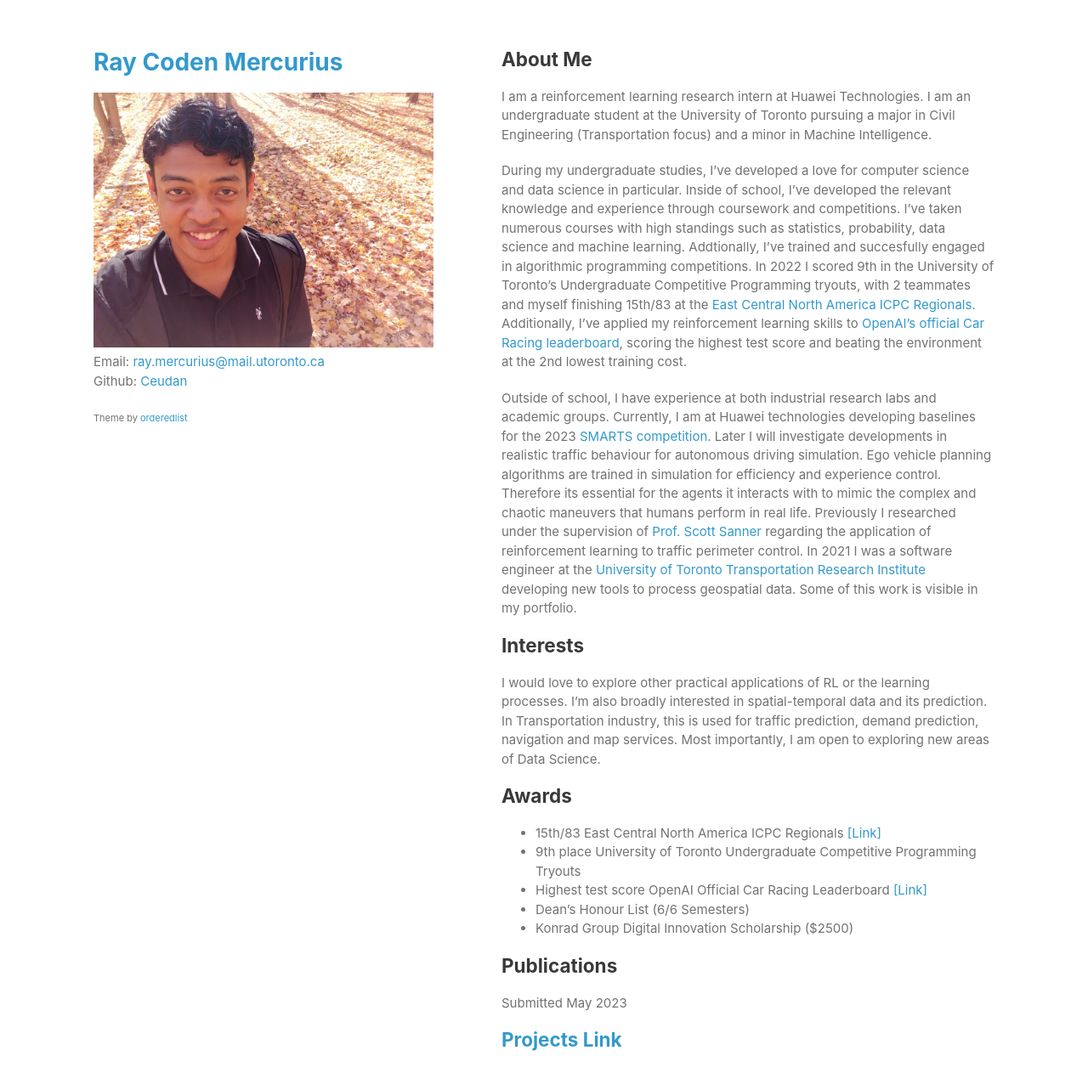
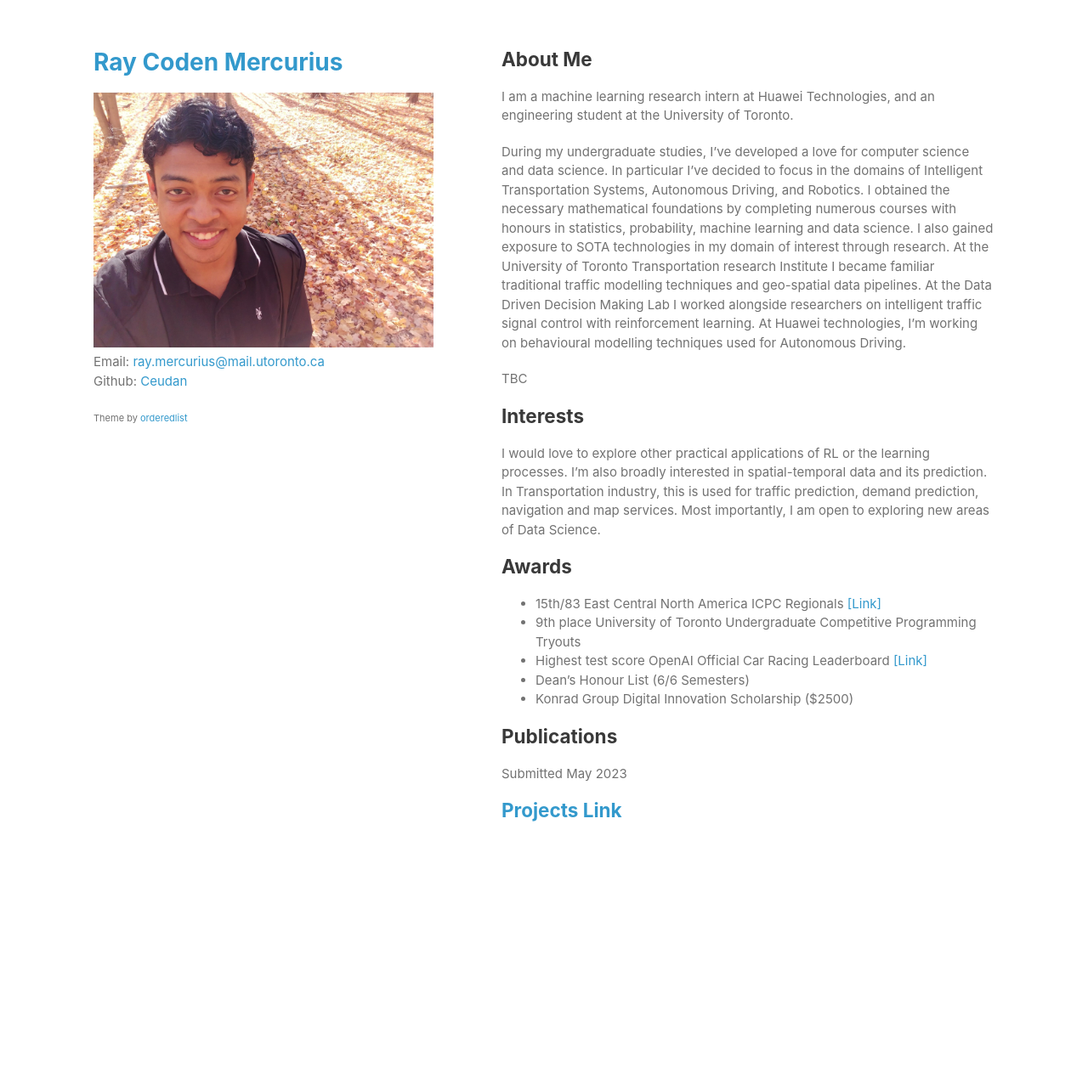
Before and after one commit to Ceudan/Ceudan_Reads.github.io, a Jekyll site: the page built from index.md, in a window 1280 px wide and 1392 px high. Shown: the top 1276 px of the window at 85% size. Built offline with Jekyll 4.4.1, drawn with Linux system fonts in a browser that asks for light colours.

Commit message:
Update index.md

```diff
--- a/index.md
+++ b/index.md
@@ -2,11 +2,12 @@
 layout: default
 ---
 ## About Me
-I am a reinforcement learning research intern at Huawei Technologies. I am an undergraduate student at the University of Toronto pursuing a major in Civil Engineering (Transportation focus) and a minor in Machine Intelligence.
+I am a machine learning research intern at Huawei Technologies, and an engineering student at the University of Toronto.
 
-During my undergraduate studies, I've developed a love for computer science and data science in particular. Inside of school, I've developed the relevant knowledge and experience through coursework and competitions. I've taken numerous courses with high standings such as statistics, probability, data science and machine learning. Addtionally, I've trained and succesfully engaged in algorithmic programming competitions. In 2022 I scored 9th in the University of Toronto's Undergraduate Competitive Programming tryouts, with 2 teammates and myself finishing 15th/83 at the [East Central North America ICPC Regionals](https://icpc.global/regionals/finder/East-Central-NA-2021/standings). Additionally, I've applied my reinforcement learning skills to [OpenAI's official Car Racing leaderboard](https://github.com/openai/gym/wiki/Leaderboard), scoring the highest test score and beating the environment at the 2nd lowest training cost.
+During my undergraduate studies, I've developed a love for computer science and data science. In particular I've decided to focus in the domains of Intelligent Transportation Systems, Autonomous Driving, and Robotics. I obtained the necessary mathematical foundations by completing numerous courses with honours in statistics, probability, machine learning and data science. I also gained exposure to SOTA technologies in my domain of interest through research. At the University of Toronto Transportation research Institute I became familiar traditional traffic modelling techniques and geo-spatial data pipelines. At the Data Driven Decision Making Lab I worked alongside researchers on intelligent traffic signal control with reinforcement learning. At Huawei technologies, I'm working on behavioural modelling techniques used for Autonomous Driving.
 
-Outside of school, I have experience at both industrial research labs and academic groups. Currently, I am at Huawei technologies developing baselines for the 2023 [SMARTS competition](https://codalab.lisn.upsaclay.fr/competitions/6618). Later I will investigate developments in realistic traffic behaviour for autonomous driving simulation. Ego vehicle planning algorithms are trained in simulation for efficiency and experience control. Therefore its essential for the agents it interacts with to mimic the complex and chaotic maneuvers that humans perform in real life. Previously I researched under the supervision of [Prof. Scott Sanner](https://d3m.mie.utoronto.ca/members/ssanner/) regarding the application of reinforcement learning to traffic perimeter control. In 2021 I was a software engineer at the [University of Toronto Transportation Research Institute](https://uttri.utoronto.ca/) developing new tools to process geospatial data. Some of this work is visible in my portfolio.
+
+TBC
 
 ## Interests
 I would love to explore other practical applications of RL or the learning processes. I'm also broadly interested in spatial-temporal data and its prediction. In Transportation industry, this is used for traffic prediction, demand prediction, navigation and map services. Most importantly, I am open to exploring new areas of Data Science.
```
